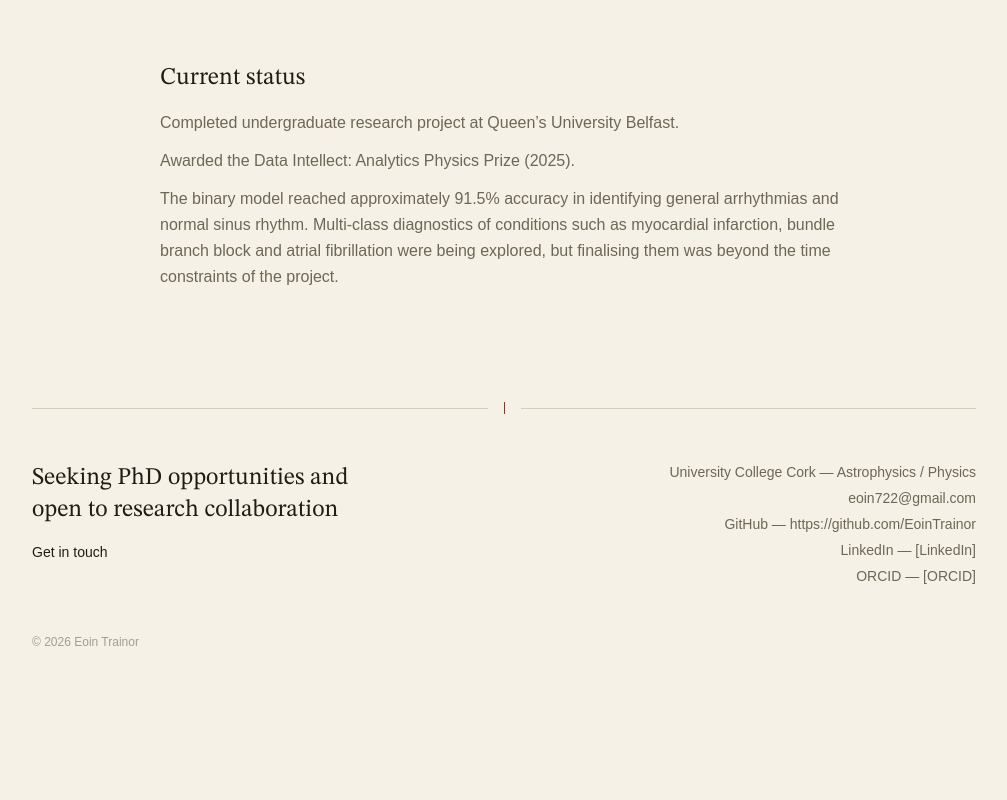
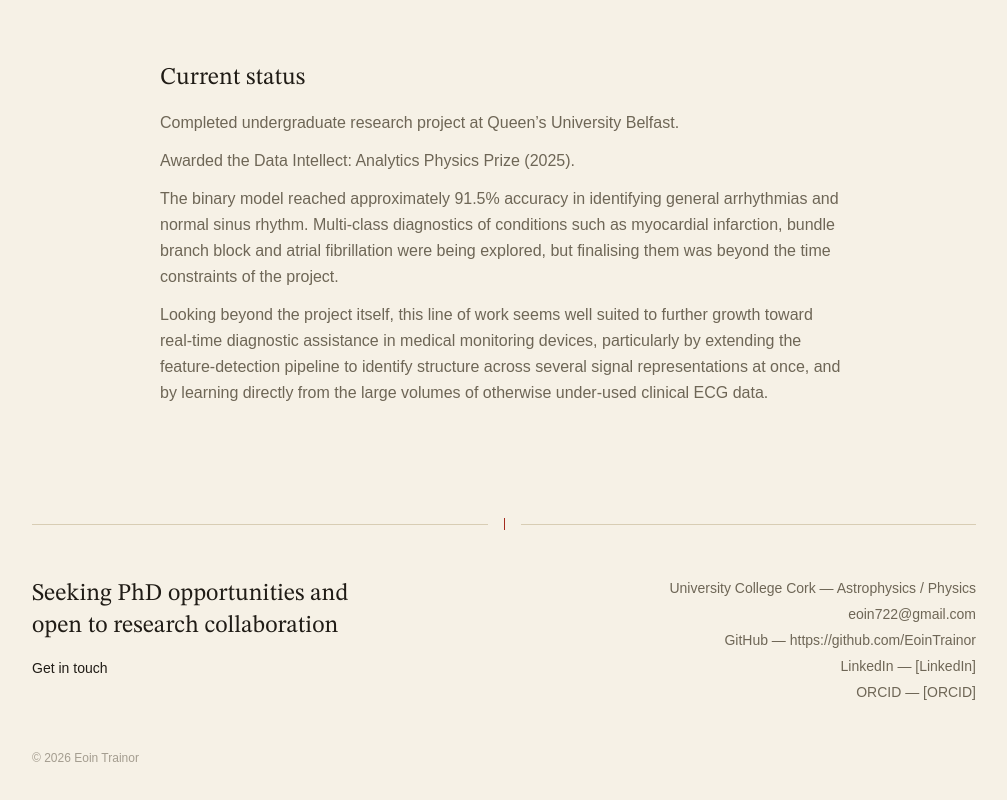
Before and after one commit to EoinTrainor/academic-website, a Next.js app: page /research/ecg-machine-learning in a window 1280 px wide. Shown: the part 10031-10831 px from the top of the page, without its empty margins (136-1143 px from the left). Before the commit the page ends 10745 px from the top, so only its background shows below. Built offline with nearby package versions, Linux system fonts and the light colour scheme; a web font is replaced by a local one.

Commit message:
Add forward-looking closing note to ECG Current status section
Notes potential for real-time diagnostic assistance via multi-domain
feature detection and learning from otherwise under-used clinical ECG
data.

```diff
--- a/src/app/research/ecg-machine-learning/page.tsx
+++ b/src/app/research/ecg-machine-learning/page.tsx
@@ -474,6 +474,13 @@ export default function Page() {
             myocardial infarction, bundle branch block and atrial fibrillation were being explored,
             but finalising them was beyond the time constraints of the project.
           </p>
+          <p className="text-base leading-relaxed text-paper-dim">
+            Looking beyond the project itself, this line of work seems well suited to further
+            growth toward real-time diagnostic assistance in medical monitoring devices,
+            particularly by extending the feature-detection pipeline to identify structure across
+            several signal representations at once, and by learning directly from the large
+            volumes of otherwise under-used clinical ECG data.
+          </p>
         </div>
       </section>
 
```
